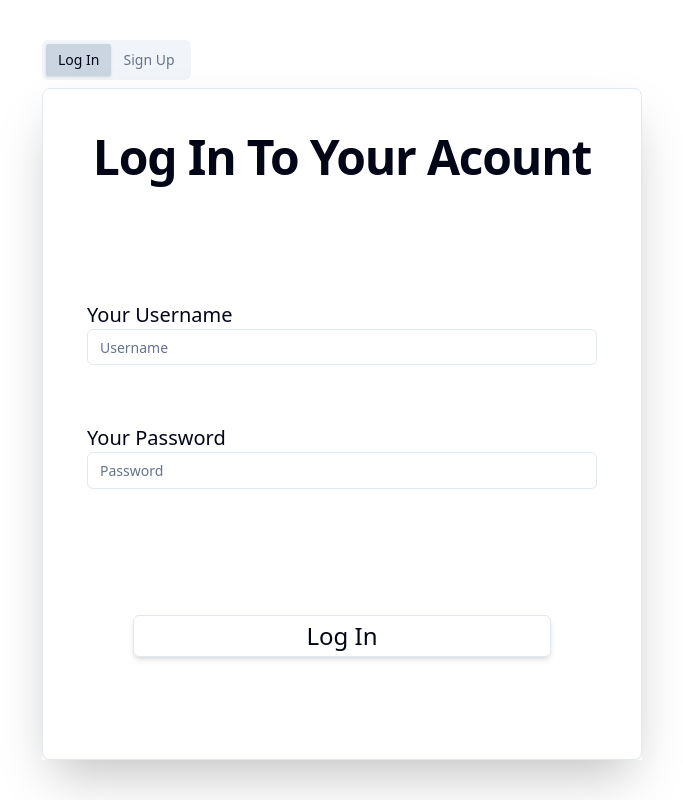
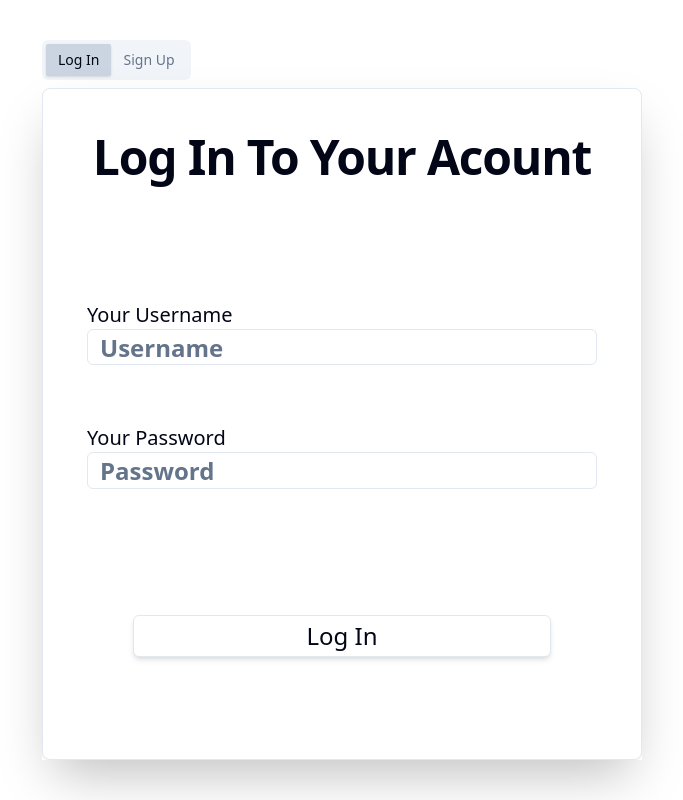
Before and after one commit to danik1341/ToDoList_Project, a Next.js app in the folder ToDoList/frontend/: page / in a window 1280 px wide. Shown: the whole page, without its empty margins (298-981 px from the left). Built offline with nearby package versions, Linux system fonts and the light colour scheme.

Commit message:
text resizing

```diff
--- a/ToDoList/frontend/components/Cardform.tsx
+++ b/ToDoList/frontend/components/Cardform.tsx
@@ -105,7 +105,7 @@ export function Cardfrom() {
                 type="text"
                 id="username"
                 placeholder="Username"
-                className="h-3/5 md:h-2/5"
+                className="h-3/5 md:h-2/5 md:text-lg lg:text-2xl md:font-semibold"
                 onChange={(e) =>
                   setLoginData((prevData) => ({
                     ...prevData,
@@ -115,14 +115,14 @@ export function Cardfrom() {
               />
             </div>
             <div className="h-2/5">
-              <Label htmlFor="password" className="text-xl ">
+              <Label htmlFor="password" className="text-xl">
                 Your Password
               </Label>
               <Input
                 type="password"
                 id="password"
                 placeholder="Password"
-                className="h-3/5 md:h-2/5"
+                className="h-3/5 md:h-2/5 md:text-lg lg:text-2xl md:font-semibold"
                 onChange={(e) =>
                   setLoginData((prevData) => ({
                     ...prevData,
@@ -135,7 +135,7 @@ export function Cardfrom() {
           <CardFooter className="flex flex-col justify-center w-full p-0 mt-10 space-y-2 md:mt-5 md:h-1/5">
             <Button
               variant="outline"
-              className="w-3/4 shadow-md hover:bg-orange-400 md:h-1/3 md:text-lg xl:text-2xl"
+              className="w-3/4 shadow-md hover:bg-orange-400 md:h-1/3 md:text-lg lg:text-2xl"
               onClick={handleLogin}
             >
               Log In
@@ -170,7 +170,7 @@ export function Cardfrom() {
                 type="text"
                 id="username"
                 placeholder="Username"
-                className="h-2/5"
+                className="h-2/5 md:text-lg lg:text-2xl md:font-semibold"
                 required
                 onChange={(e) =>
                   setSignupData((prevData) => ({
@@ -191,7 +191,7 @@ export function Cardfrom() {
                 type="password"
                 id="password"
                 placeholder="Password"
-                className="h-2/5"
+                className="h-2/5 md:text-lg lg:text-2xl md:font-semibold"
                 required
                 onChange={(e) =>
                   setSignupData((prevData) => ({
```
